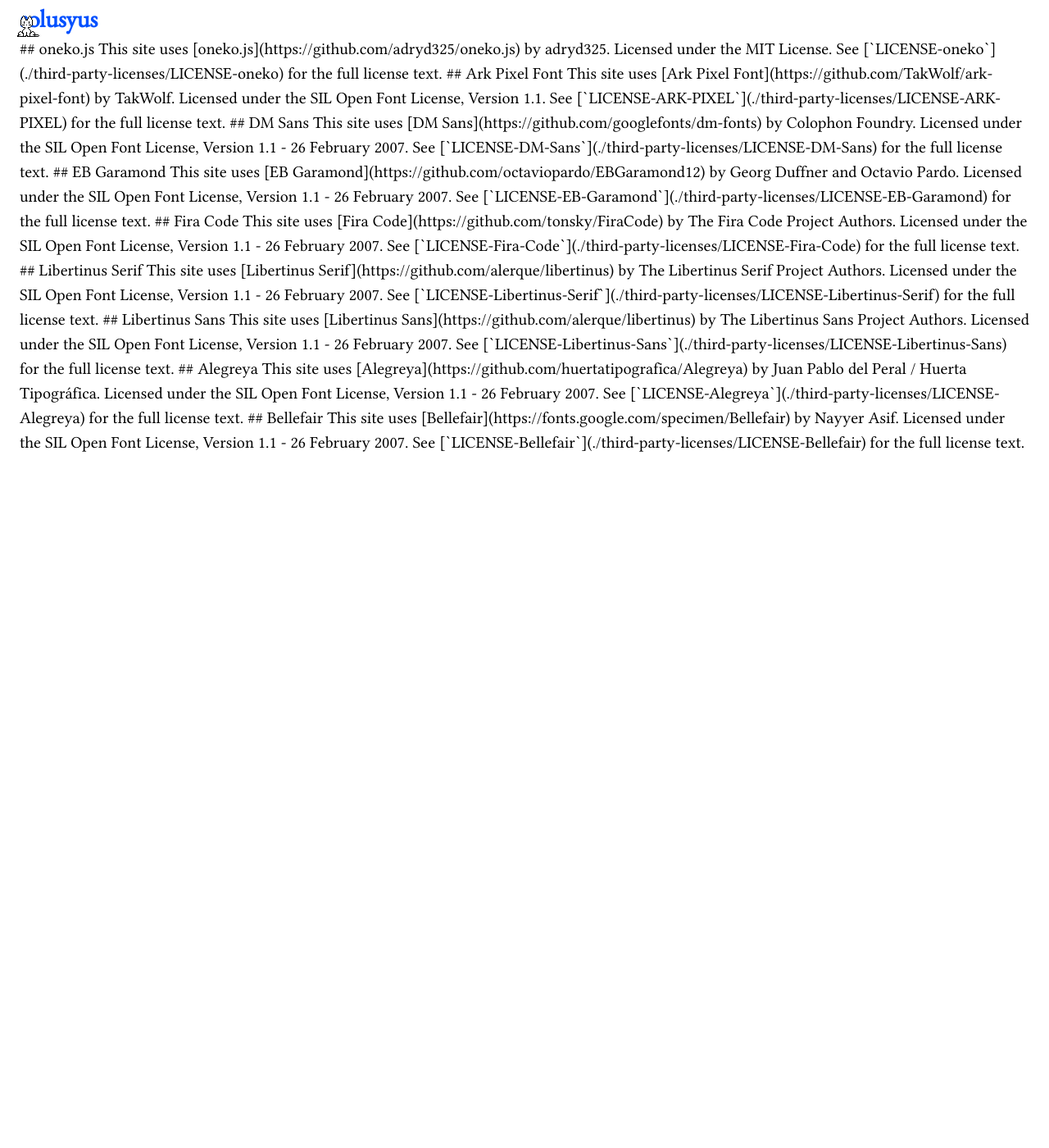
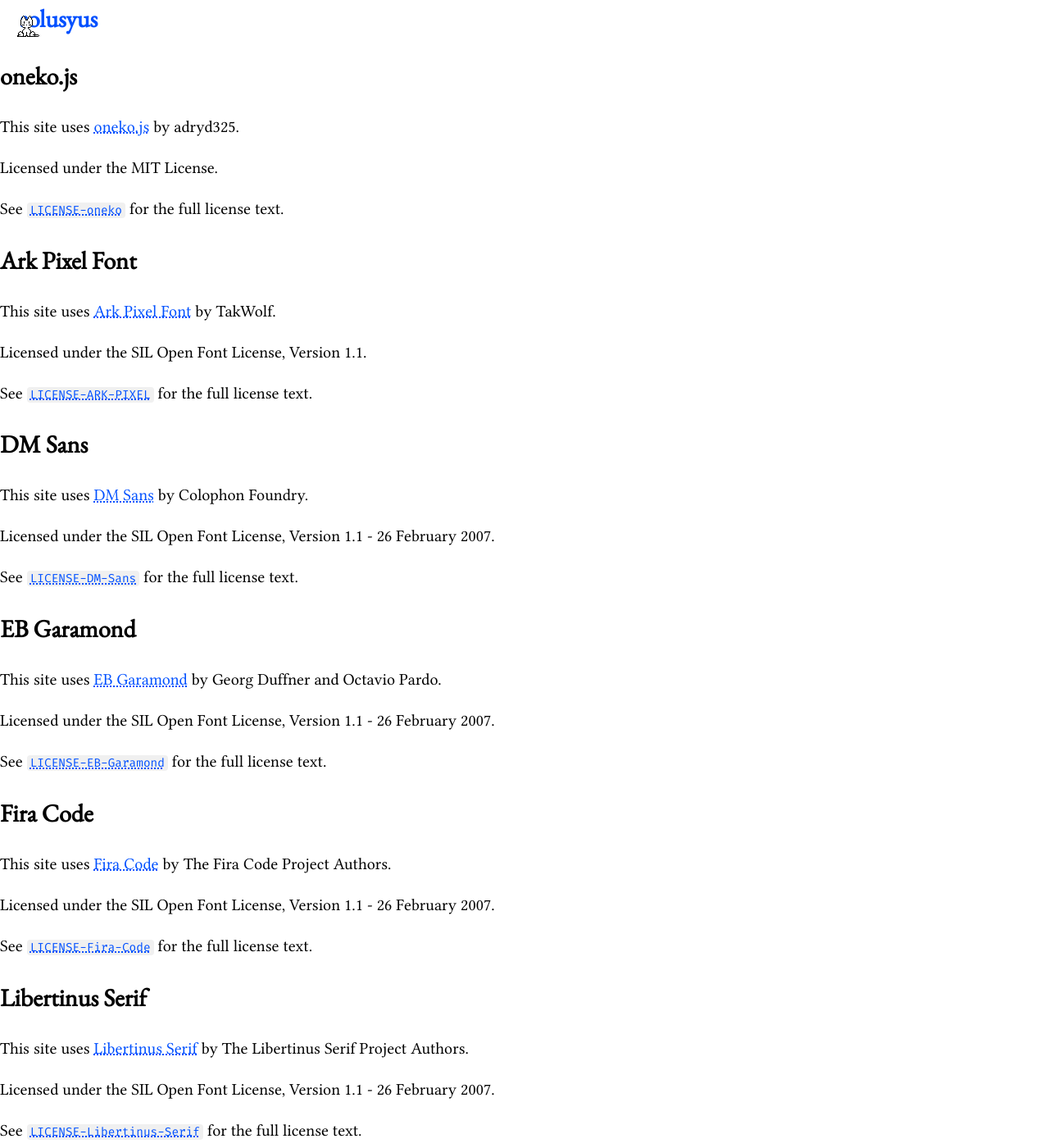
Before and after one commit to solusyus/website, a Jekyll site: the page built from CREDITS.md, in a window 1280 px wide and 1400 px high. Shown: the whole window at 82% size. Built offline with Jekyll 4.4.1, drawn with Linux system fonts in a browser that asks for light colours; nearby versions of some CDN libraries; our own code applies the rules of GitHub Pages for plain Markdown files; a script that is not in the unit is left out; some of the changed text lies outside the part shown.

Commit message:
Update CREDITS.md

```diff
--- a/CREDITS.md
+++ b/CREDITS.md
@@ -1,10 +1,3 @@
----
-layout: default
-title: Credits
----
-
-<section>
-
 ## oneko.js
 
 This site uses [oneko.js](https://github.com/adryd325/oneko.js)
@@ -91,5 +84,3 @@
 
 See [`LICENSE-Bellefair`](./third-party-licenses/LICENSE-Bellefair)
 for the full license text.
-
-</section>
```
